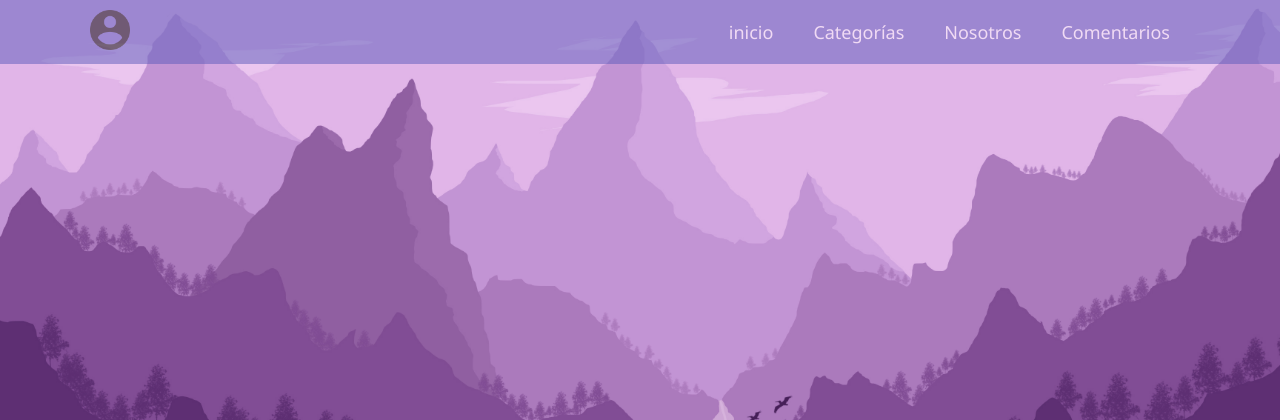
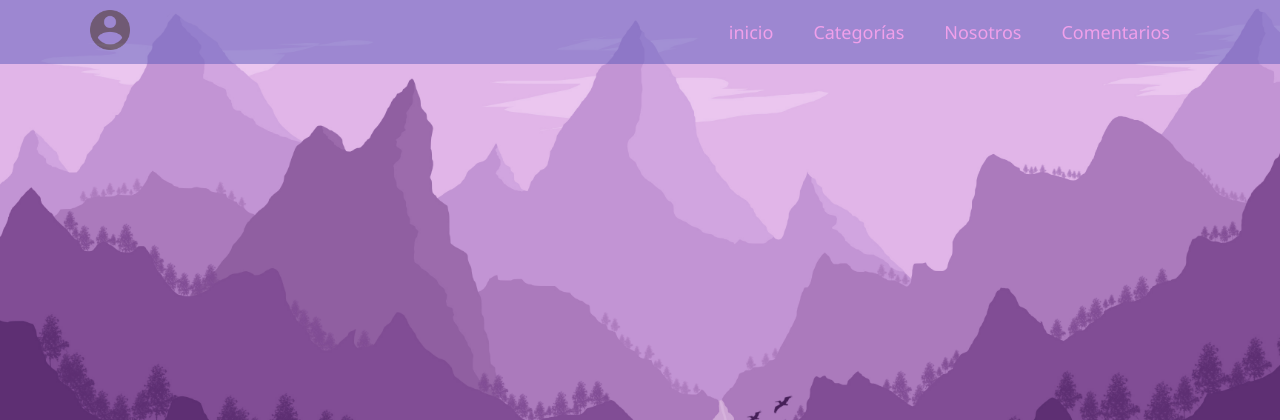
Before and after one commit to MarcoMirabal/Seller1, a PHP site: page /HTML/index.html in a window 1280 px wide. Shown: the top 420 px of the page. Run offline with PHP 8.4, Linux system fonts and the light colour scheme.

Commit message:
Update sist_busqueda.css

```diff
--- a/sistema de busqueda/CSS/sist_busqueda.css
+++ b/sistema de busqueda/CSS/sist_busqueda.css
@@ -51,12 +51,12 @@ body{
 .menu .navbar ul li a {
     font-size: 18px;
     padding: 20px;
-    color: #ffffff;
+    color: #ff8bec;
     display: block;
 }
 
 .menu .navbar ul li a:hover{
-    color: #707093;
+    color: #ffffff;
 }
 
 #menu {
```
